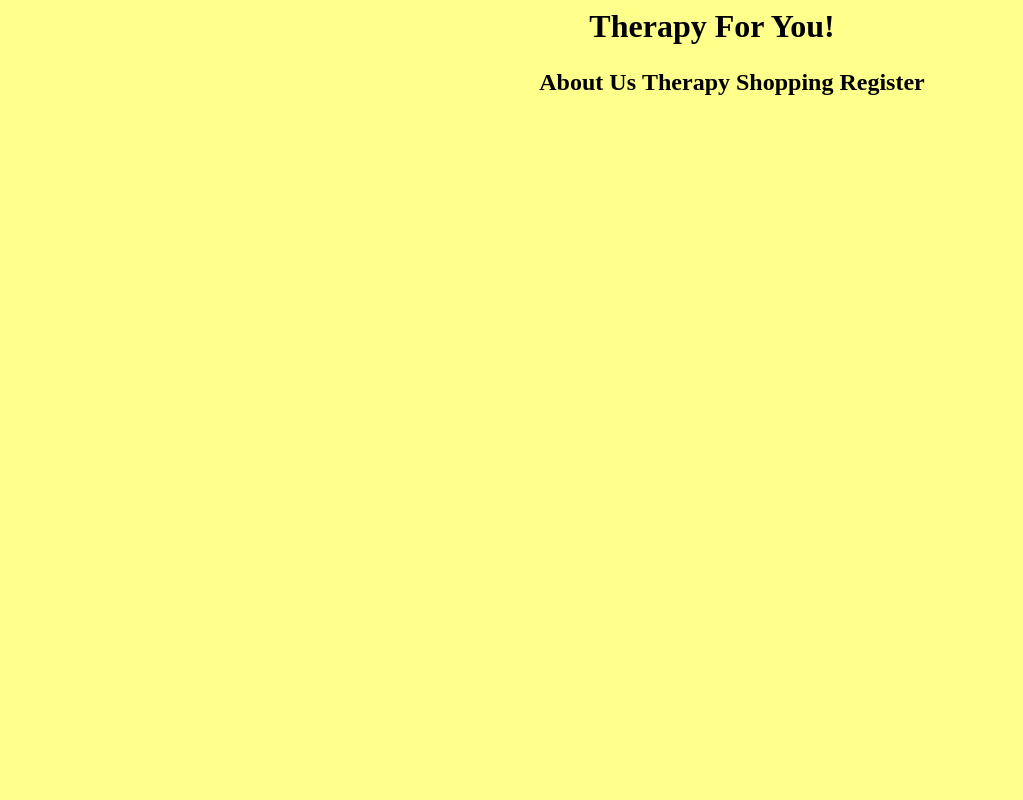
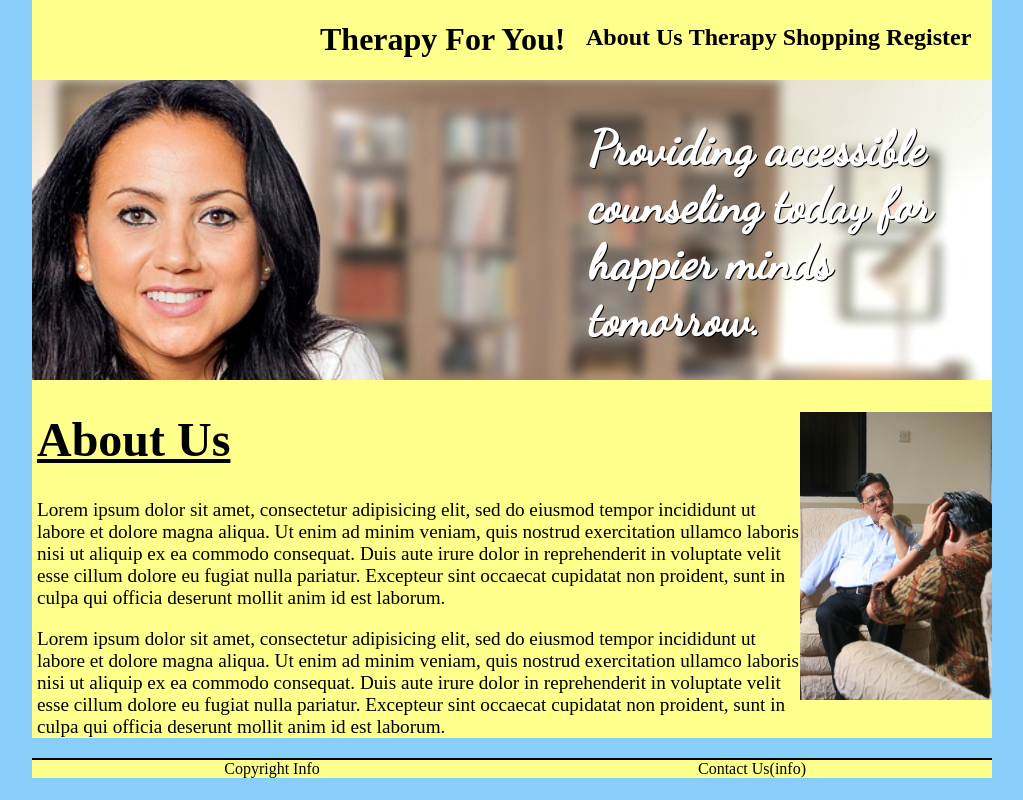
Before and after one commit to Nhoward388/Therapy-4-You, a plain HTML site: page index.html in a window 1280 px wide. Shown: the whole page, without its empty margins (128-1151 px from the left). Drawn offline with Linux system fonts and the light colour scheme.

Commit message:
Index and CSS Updates
Added images for therapy

Added a parallax image and text that says our mission inside. Then I
made  the main about us section. Finally, I added a styles and
placeholder text to the footer to divide it into two sections for
Copyright Info and the Contact Info.

```diff
--- a/index.html
+++ b/index.html
@@ -6,10 +6,10 @@
     <link rel="stylesheet" href="styles.css">
   </head>
   <body>
-    <header>
-      <h1 class="header">Therapy For You!</h1>
+    <header class="header">
+      <h1 id="header">Therapy For You!</h1>
       <nav>
-        <h2 class="header" id="navbar">
+        <h2 id="navbar">
           <ul>
             <a href="#"><li>About Us</li></a>
             <a href="#"><li>Therapy</li></a>
@@ -35,5 +35,18 @@
         </h2>
       </nav>
     </header>
+    <section id="parallax">
+      <h1>Providing accessible counseling today for happier minds tomorrow.</h1>
+    </section>
+    <main>
+      <img src="therapy2.jpg" alt=""/>
+      <h1>About Us</h1>
+      <p>Lorem ipsum dolor sit amet, consectetur adipisicing elit, sed do eiusmod tempor incididunt ut labore et dolore magna aliqua. Ut enim ad minim veniam, quis nostrud exercitation ullamco laboris nisi ut aliquip ex ea commodo consequat. Duis aute irure dolor in reprehenderit in voluptate velit esse cillum dolore eu fugiat nulla pariatur. Excepteur sint occaecat cupidatat non proident, sunt in culpa qui officia deserunt mollit anim id est laborum.</p>
+      <p>Lorem ipsum dolor sit amet, consectetur adipisicing elit, sed do eiusmod tempor incididunt ut labore et dolore magna aliqua. Ut enim ad minim veniam, quis nostrud exercitation ullamco laboris nisi ut aliquip ex ea commodo consequat. Duis aute irure dolor in reprehenderit in voluptate velit esse cillum dolore eu fugiat nulla pariatur. Excepteur sint occaecat cupidatat non proident, sunt in culpa qui officia deserunt mollit anim id est laborum.</p>
+    </main>
+    <footer>
+      <p>Copyright Info</p>
+      <p>Contact Us(info)</p>
+    </footer>
   </body>
 </html>
--- a/styles.css
+++ b/styles.css
@@ -1,9 +1,15 @@
+/*fonts*/
+
+@import url('https://fonts.googleapis.com/css?family=Dancing+Script');
+
 html {
-  background-color: rgb(255, 255, 140);
+  background-color: rgb(135, 206, 250);
 }
 
 body {
-  width: 100%;
+  width: 75%;
+  margin: auto;
+  background-color: rgb(255, 255, 140);
 }
 
 .header {
@@ -11,6 +17,10 @@ body {
   float: right;
   text-align: center;
   margin: 0;
+}
+
+#header {
+  float: left;
 }
 
 #navbar ul a li {
@@ -31,3 +41,60 @@ body {
 .dropDown, .dropDownSubmenu {
   display: none;
 }
+
+#parallax {
+  clear: both;
+  width: 100%;
+  height: 300px;
+  background: url(therapy.jpg);
+  background-attachment: fixed;
+  background-position: center;
+  background-repeat: no-repeat;
+  background-size: cover;
+}
+
+#parallax h1 {
+  float: right;
+  margin-right: 2%;
+  font-size: 3em;
+  color: white;
+  text-shadow: 1px 1px black;
+  width: 40%;
+  font-family: 'Dancing Script', cursive;
+}
+
+main {
+  height: 100%;
+  margin-top: 0;
+}
+
+main h1 {
+  text-decoration: underline;
+  font-size: 3em;
+  margin-left: 5px;
+}
+
+main p {
+  font-size: 1.2em;
+  margin-left: 5px;
+}
+
+main img {
+  float: right;
+  height: 30%;
+  width: 20%;
+}
+
+footer {
+  background-color:
+}
+
+footer p {
+  border-top: 2px black solid;
+  margin-top: 0px;
+  margin-bottom: 0px;
+  width: 50%;
+  float: left;
+  text-align: center;
+  background-color: rgb(255, 255, 140);
+}
```
Also changed, not shown: therapy.jpg (added), therapy2.jpg (added).
